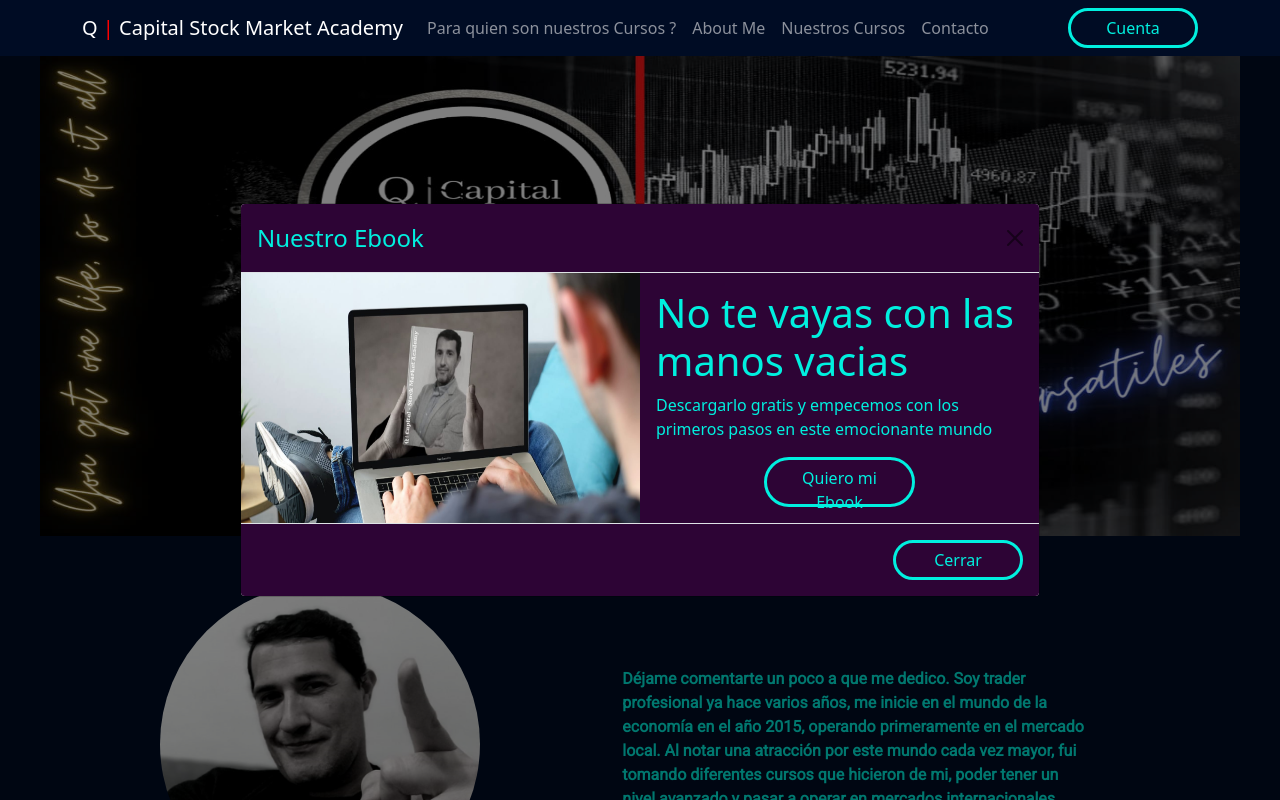
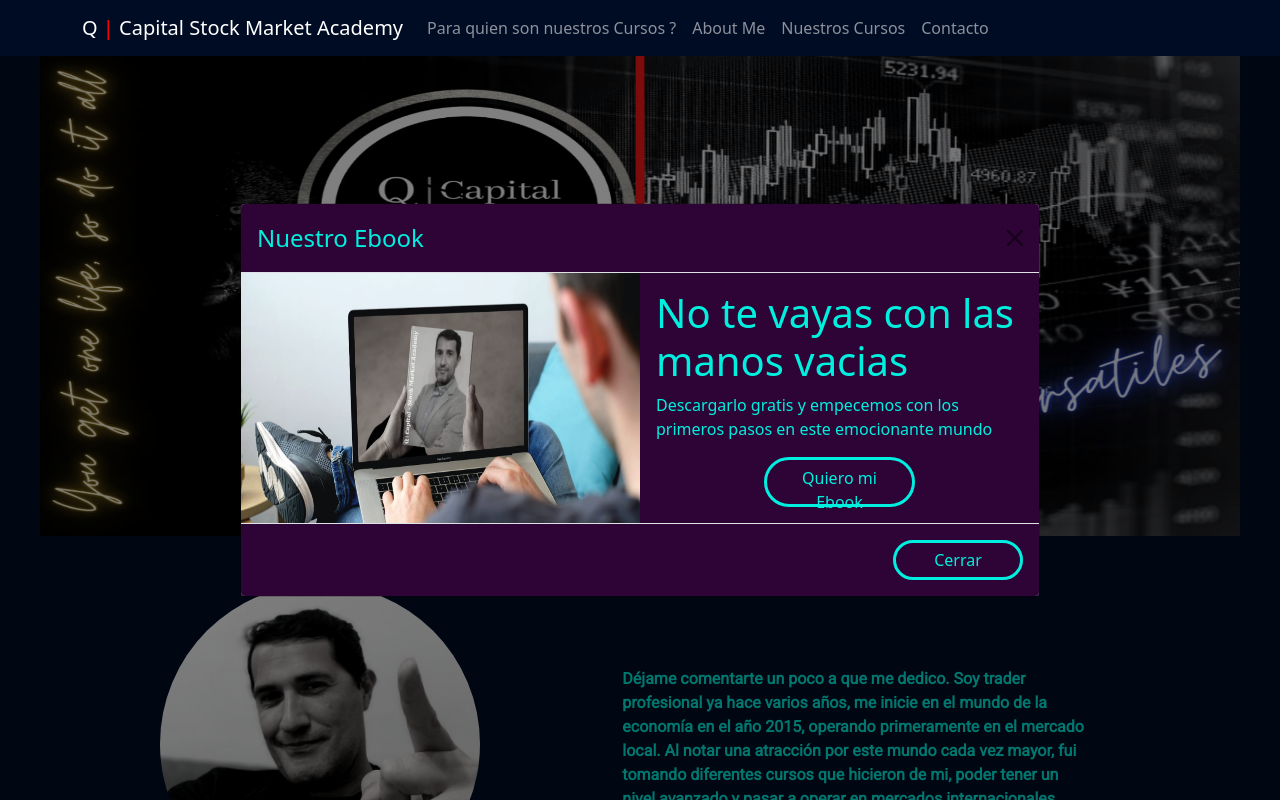
Before and after one commit to charg90/qAcademy, a React (Vite) app: page / in a window 1280 px wide. Shown: the top 800 px of the page. Built offline with nearby package versions, Linux system fonts and the light colour scheme; no server answers.

Commit message:
hide button

```diff
--- a/src/Components/Buttons/Buttons.jsx
+++ b/src/Components/Buttons/Buttons.jsx
@@ -4,7 +4,7 @@ import styles from "./buttons.module.css";
 const Buttons = ({ title, destination }) => {
   return (
     <Link to={destination}>
-      <button className={`${styles.btn}`}>{title}</button>
+      <button className={`${styles.btn} d-none`}>{title}</button>
     </Link>
   );
 };
--- a/src/Components/Protected Routes/ProtectedRoute.jsx
+++ /dev/null
@@ -1,12 +0,0 @@
-import { useSelector } from "react-redux";
-import { Navigate, Outlet } from "react-router-dom";
-const ProtectedRoutes = ({ children }) => {
-  const auth = useSelector((state) => state.auth.accessToken);
-
-  if (auth === null) {
-    return <Navigate to={"/cuentas"} replace />;
-  }
-  return children;
-};
-
-export default ProtectedRoutes;
```
